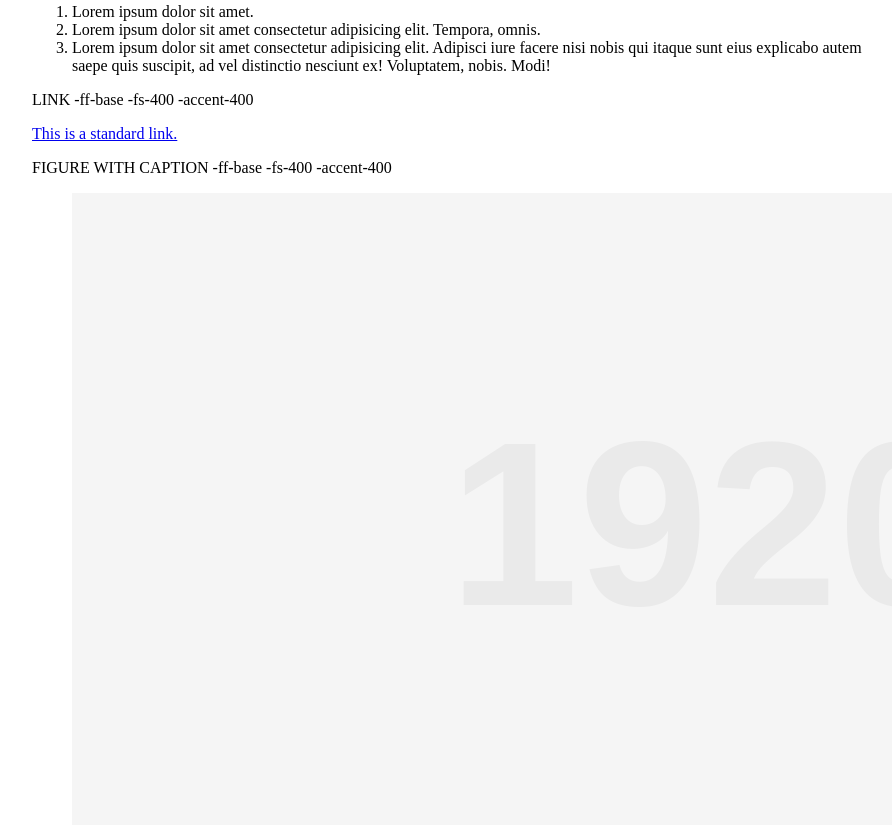
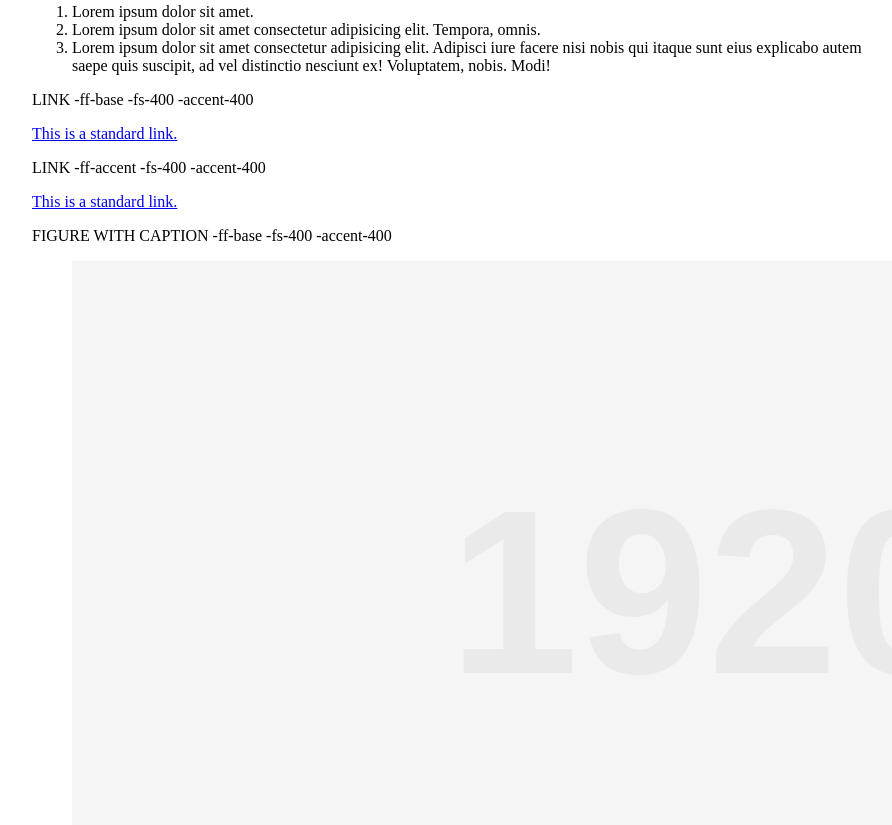
Before and after one commit to davejnicol/website-starter-template, a website built with Vite: page src/style-guide/index.html in a window 1280 px wide. Shown: the part 2375-3200 px from the top of the page, without its empty margins (328-1220 px from the left). Built offline with nearby package versions, Linux system fonts and the light colour scheme; some packages are replaced by stand-ins of ours; placeholder pictures from the web are drawn by us.

Commit message:
Updated placeholder image url

```diff
--- a/src/style-guide/index.html
+++ b/src/style-guide/index.html
@@ -260,6 +260,15 @@
 					<div class="djne-margin-block-end-10">
 						<a href="#" class="djne-ff-base djne-fs-400"> This is a standard link. </a>
 					</div>
+					<p class="djne-fs-400 djne-clr-neutral-400 djne-fw-bold djne-margin-block-end-2 sg-white-space">
+						LINK
+						<span class="djne-bg-accent-100 djne-clr-accent-700 djne-border-radius-1 djne-margin-inline-1 djne-padding-block-1 djne-padding-inline-2">-ff-accent</span>
+						<span class="djne-bg-accent-100 djne-clr-accent-700 djne-border-radius-1 djne-margin-inline-1 djne-padding-block-1 djne-padding-inline-2">-fs-400</span>
+						<span class="djne-bg-accent-100 djne-clr-accent-700 djne-border-radius-1 djne-margin-inline-1 djne-padding-block-1 djne-padding-inline-2">-accent-400</span>
+					</p>
+					<div class="djne-margin-block-end-10">
+						<a href="#" class="djne-ff-accent djne-fs-400"> This is a standard link. </a>
+					</div>
 
 					<p class="djne-fs-400 djne-clr-neutral-400 djne-fw-bold djne-margin-block-end-2 sg-white-space">
 						FIGURE WITH CAPTION
@@ -270,7 +279,7 @@
 					<div class="djne-margin-block-end-8 djne-text-center">
 						<figure style="max-width: 100%">
 							<div class="djne-bg-primary-500 djne-border-radius-1">
-								<img src="https://placehold.co/1920x700/" style="opacity: 0.2" alt="Example Image" />
+								<img src="https://dummyimage.com/1920x700/" style="opacity: 0.2" alt="Example Image" />
 							</div>
 							<figcaption>An image with caption</figcaption>
 						</figure>
```
